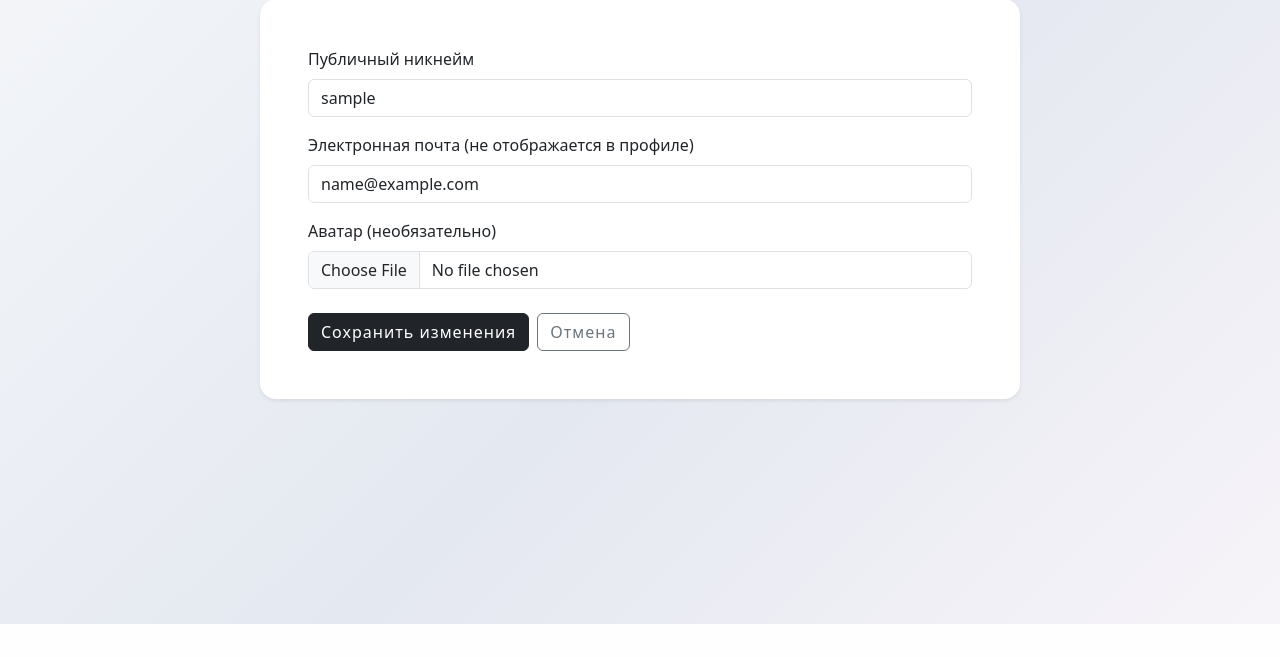
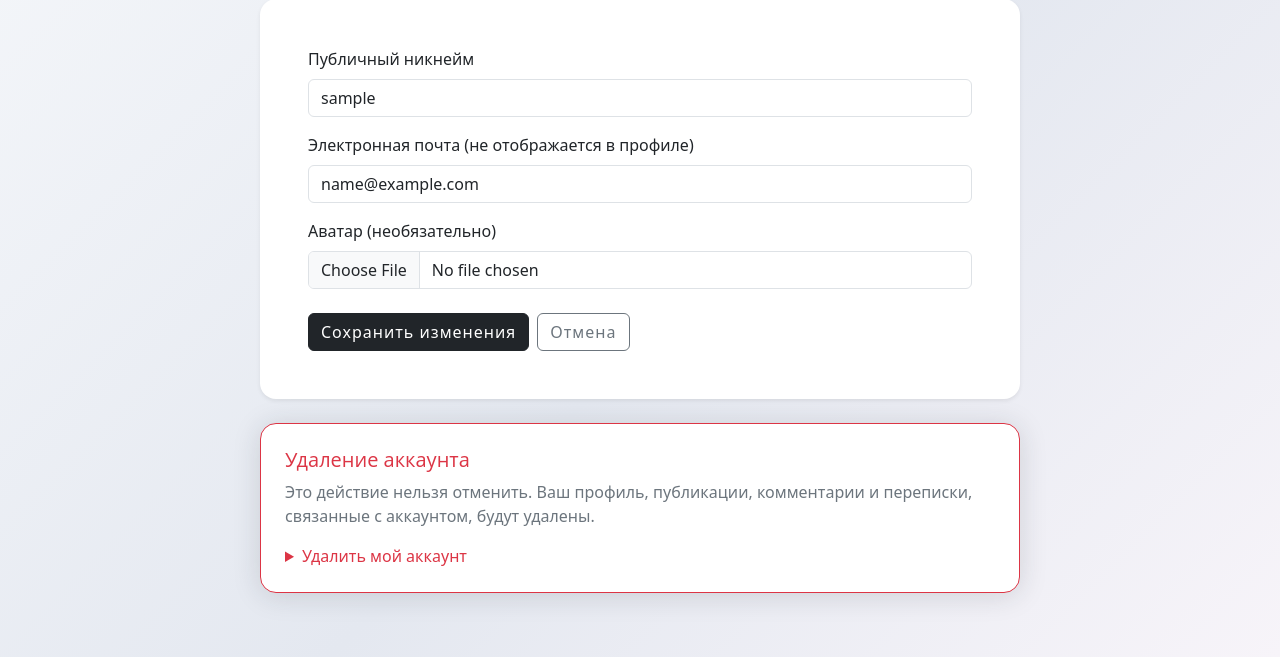
Before and after one commit to be1shebaevvv/Silhouette, a Django app: page /accounts/edit_profile/ in a window 1280 px wide. Shown: the part 176-833 px from the top of the page. Before the commit the page ends 800 px from the top, so only its background shows below. Run offline with Django 4.2, Linux system fonts and the light colour scheme; the visitor is signed in with stand-in values (Sample User, id 1); parts of the project's set-up code (start-up, migrations or seed data) failed here and were passed over.

Commit message:
Add account deletion control to profile settings

```diff
--- a/apps/accounts/templates/edit_profile.html
+++ b/apps/accounts/templates/edit_profile.html
@@ -30,5 +30,21 @@
       </form>
     </div>
   </div>
+
+  <div class="card border-danger mt-4 rounded-4">
+    <div class="card-body p-4">
+      <h2 class="h5 text-danger">Удаление аккаунта</h2>
+      <p class="text-secondary">Это действие нельзя отменить. Ваш профиль, публикации, комментарии и переписки, связанные с аккаунтом, будут удалены.</p>
+      <details>
+        <summary class="text-danger">Удалить мой аккаунт</summary>
+        <form method="post" action="{% url 'delete_account' %}" class="mt-3">
+          {% csrf_token %}
+          <label class="form-label" for="delete-account-password">Подтвердите текущим паролем</label>
+          <input id="delete-account-password" class="form-control mb-3" type="password" name="password" autocomplete="current-password" required>
+          <button type="submit" class="btn btn-danger" onclick="return confirm('Удалить аккаунт и связанные данные без возможности восстановления?');">Удалить аккаунт навсегда</button>
+        </form>
+      </details>
+    </div>
+  </div>
 </section>
 {% endblock %}
```
